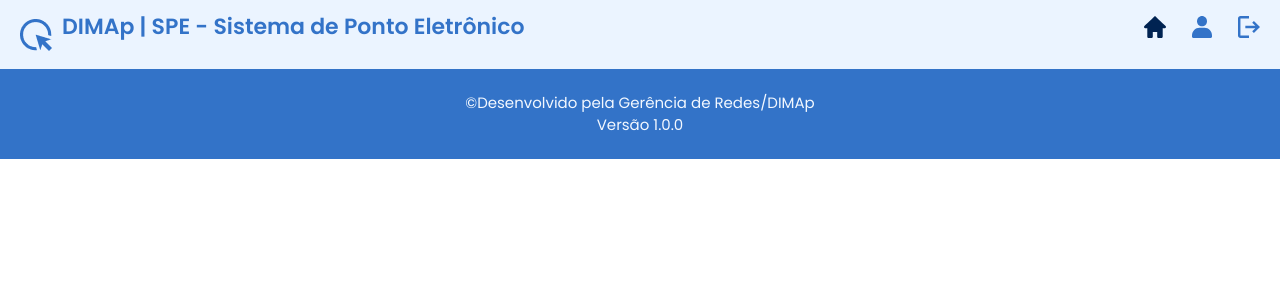
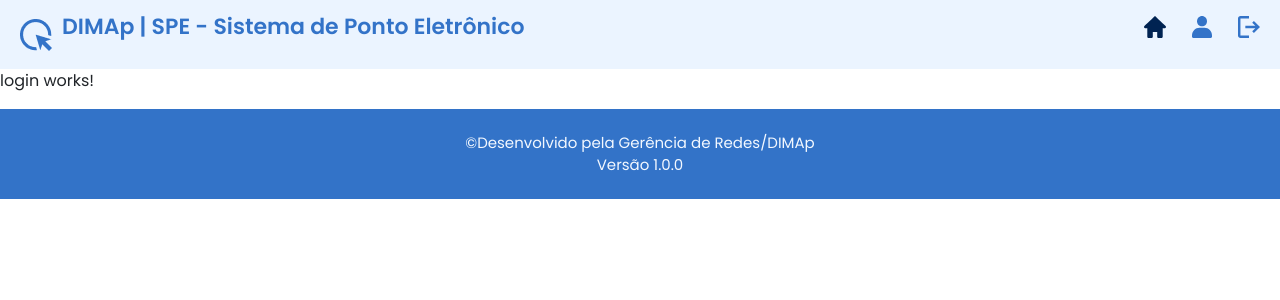
Before and after one commit to leandroaa01/SPE, an Angular app: page /login in a window 1280 px wide. Before the commit this address led to /. Shown: the top 300 px of the page. Built offline with nearby package versions, Linux system fonts and the light colour scheme.

Commit message:
create of component 'login'

```diff
--- a/src/app/app.routes.ts
+++ b/src/app/app.routes.ts
@@ -2,12 +2,18 @@ import { Routes } from '@angular/router';
 import { HomeComponent } from './components/home/home.component';
 import { MainBolsistaComponent } from './components/main-bolsista/main-bolsista.component';
 import { MainAdminComponent } from './components/main-admin/main-admin.component';
+import { LoginComponent } from './components/login/login.component';
 
 export const routes: Routes = [
+  {
+    path: 'login',
+    component: LoginComponent
+  },
   {
     path: '',
     component: HomeComponent
   },
+//mudar rotas depois.
   {
     path: 'meus-dados',
     component: MainBolsistaComponent
--- a/src/app/components/header/header.component.html
+++ b/src/app/components/header/header.component.html
@@ -9,6 +9,6 @@
   <ul class="routes-icons">
     <li><a routerLink="/"> <img src="../../../assets/icon-home.svg" alt="Home"> </a></li>
     <li><a routerLink="/meus-dados" title="Meus dados"> <img src="../../../assets/icon-perfie.svg" alt="Perfil"> </a></li>
-    <li><img src="../../../assets/icon-loguot.svg" alt="Logout"></li>
+    <li><a routerLink="/login" title="Logout"> <img src="../../../assets/icon-loguot.svg" alt="Logout"> </a></li>
   </ul>
 </header>
--- /dev/null
+++ b/src/app/components/login/login.component.html
@@ -0,0 +1 @@
+<p>login works!</p>
```
Also changed, not shown: src/app/components/login/login.component.ts (added, +12 -0 lines), src/app/components/login/login.component.scss (added), 1 other file (tests, documents, lock files or other folders).
